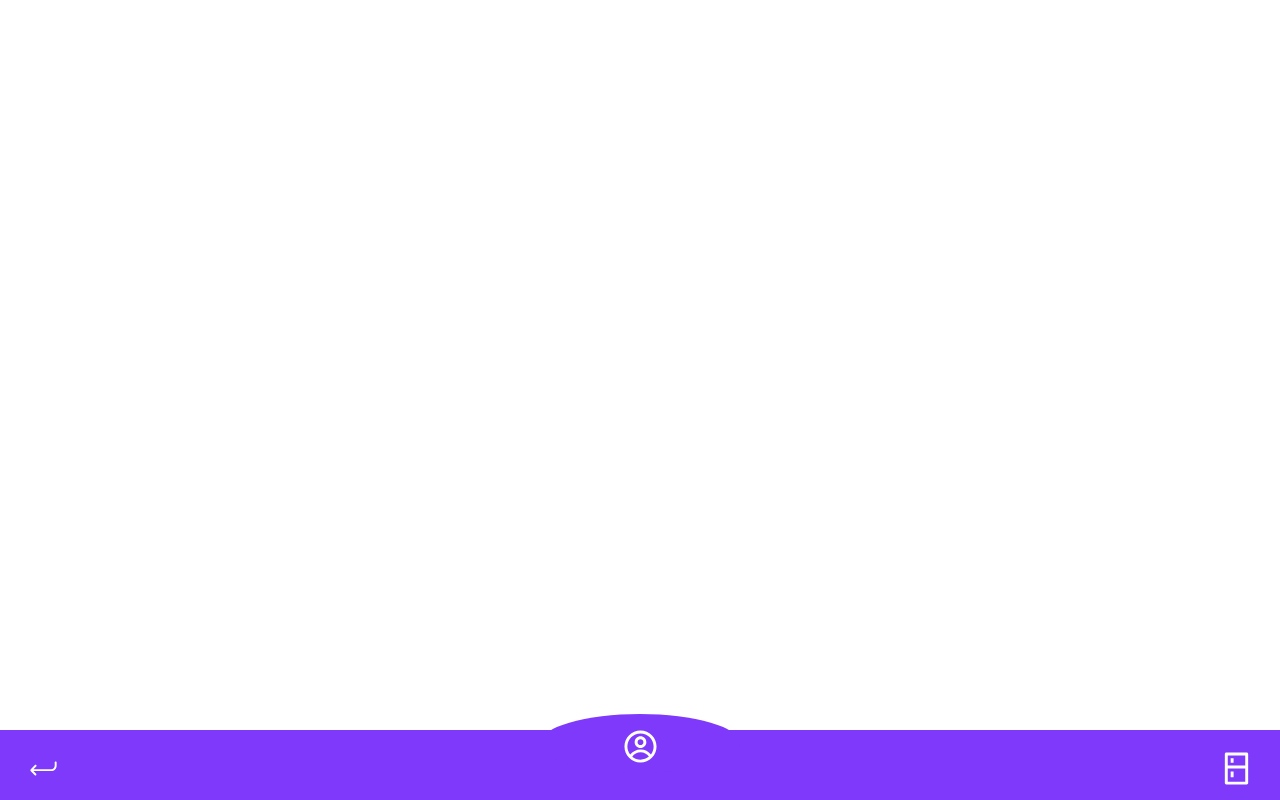
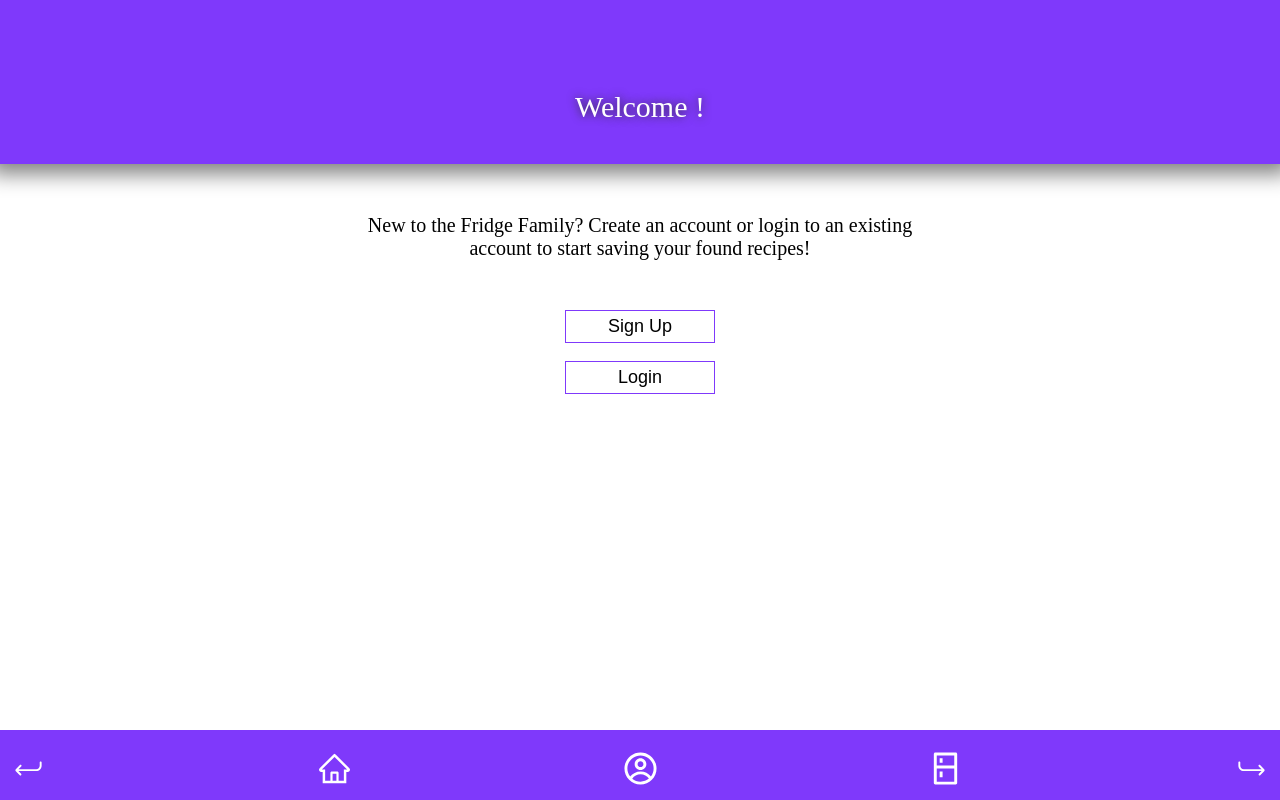
Before and after one commit to NicolasBeaulieuGagnon/Fridge-App, a React (Create React App) app in the folder client/: page / in a window 1280 px wide. Built offline with nearby package versions, Linux system fonts and the light colour scheme; a web font is replaced by a local one.

Commit message:
added little homepage

```diff
--- a/client/src/App.js
+++ b/client/src/App.js
@@ -8,6 +8,7 @@ import Login from "./pages/Login";
 import Recipe from "./pages/Recipe";
 import Footer from "./pages/Footer";
 import Profile from "./pages/Profile";
+import Homepage from "./pages/Homepage";
 
 const App = () => {
   return (
@@ -15,6 +16,9 @@ const App = () => {
       <GlobalStyle />
       <Router>
         <Switch>
+          <Route exact path="/">
+            <Homepage />
+          </Route>
           <Route exact path="/signup">
             <Signup />
           </Route>
--- a/client/src/components/recipe/IngredientButton.js
+++ b/client/src/components/recipe/IngredientButton.js
@@ -38,11 +38,13 @@ const IngredientItemButton = styled.button`
   cursor: pointer;
   outline: none;
   border-radius: 5px;
-  width: 340px;
+  width: 270px;
   margin: 5px 0px;
   transition: 0.1s ease-in-out;
   transform: ${(props) =>
-    props.hasItem === true ? `translate(-35%) scale(.9)` : `scale(1)`};
+    props.hasItem === true
+      ? `translate(-35%) scale(.9)`
+      : ` translate(-20%) scale(1)`};
   &:hover {
     opacity: 0.8;
   }
@@ -50,7 +52,5 @@ const IngredientItemButton = styled.button`
     transform: scale(0.9);
   }
 `;
-const IngredientItem = styled.li`
-  background: transparent;
-`;
+
 const SubText = styled.span``;
--- a/client/src/pages/Footer.js
+++ b/client/src/pages/Footer.js
@@ -4,8 +4,9 @@ import { useHistory } from "react-router-dom";
 
 import NotStyledButton from "../buttons/NoStyledButton";
 import { CgProfile } from "react-icons/cg";
-import { IoIosReturnLeft, IoReturnDownForwardOutline } from "react-icons/io";
+import { IoIosReturnLeft, IoIosReturnRight } from "react-icons/io";
 import { RiFridgeLine } from "react-icons/ri";
+import { AiOutlineHome } from "react-icons/ai";
 
 const Footer = () => {
   const history = useHistory();
@@ -15,13 +16,19 @@ const Footer = () => {
       <Button onClick={() => history.goBack()}>
         <IoIosReturnLeft />
       </Button>
-
-      <MiddleButton onClick={() => history.push("/profile")}>
+      <Button onClick={() => history.push("/")}>
+        <AiOutlineHome />
+      </Button>
+      <Button onClick={() => history.push("/profile")}>
         <CgProfile />
-      </MiddleButton>
+      </Button>
 
       <Button onClick={() => history.push("/fridge")}>
         <RiFridgeLine />
+      </Button>
+
+      <Button onClick={() => history.goForward()}>
+        <IoIosReturnRight />
       </Button>
     </Wrapper>
   );
@@ -43,8 +50,8 @@ const Button = styled(NotStyledButton)`
   color: white;
   font-size: 35px;
   padding-top: 15px;
-  margin-left: 20px;
-  margin-right: 20px;
+  margin-left: 5px;
+  margin-right: 5px;
 `;
 
 const MiddleButton = styled(NotStyledButton)`
--- /dev/null
+++ b/client/src/pages/Homepage.js
@@ -0,0 +1,86 @@
+import React, { useContext } from "react";
+import { useHistory } from "react-router";
+import styled from "styled-components";
+
+import { UserContext } from "../components/contexts/UserContext";
+import fridgeIcon from "../assets/fridgeIcon.png";
+import NotStyledButton from "../buttons/NoStyledButton";
+
+const Homepage = () => {
+  const { user } = useContext(UserContext);
+
+  const history = useHistory();
+  console.log(user);
+  return (
+    <>
+      <Wrapper>
+        <Title>Welcome {user.userName} !</Title>
+        {user.userName ? (
+          <div></div>
+        ) : (
+          <SignInWrapper>
+            New to the Fridge Family? Create an account or login to an existing
+            account to start saving your found recipes!
+            <Button
+              onClick={() => history.push("/signup")}
+              style={{ marginTop: "50px" }}
+            >
+              Sign Up
+            </Button>
+            <Button onClick={() => history.push("/login")}>Login</Button>
+          </SignInWrapper>
+        )}
+      </Wrapper>
+    </>
+  );
+};
+
+const SignInWrapper = styled.div`
+  display: flex;
+  flex-direction: column;
+  justify-content: center;
+  align-items: center;
+  font-size: 20px;
+  text-align: center;
+  margin: 50px 10% 0;
+  max-width: 600px;
+`;
+const Button = styled(NotStyledButton)`
+  border: 1px solid var(--app-bg-color-theme);
+  font-size: 18px;
+  width: 150px;
+  padding: 5px 20px;
+  margin: 9px;
+  transition: background 0.4s ease-in-out, color 0.4s ease-in-out,
+    transform 0.2s ease-in-out;
+
+  &:hover {
+    background: var(--app-bg-color-theme);
+    color: white;
+  }
+  &:active {
+    transform: scale(0.9);
+  }
+`;
+
+const Wrapper = styled.div`
+  display: flex;
+  flex-direction: column;
+  align-items: center;
+`;
+
+const Title = styled.div`
+  background: var(--app-bg-color-theme);
+  color: white;
+  width: 100vw;
+  display: flex;
+  flex-direction: column;
+  justify-content: center;
+  align-items: center;
+  padding-top: 7%;
+  padding-bottom: 40px;
+  font-size: 30px;
+  text-shadow: 0 0 10px rgb(46, 45, 46);
+  box-shadow: 0 0 20px 10px grey;
+`;
+export default Homepage;
--- a/client/src/pages/SignUp.js
+++ b/client/src/pages/SignUp.js
@@ -67,8 +67,8 @@ const Signup = () => {
       })
         .then((res) =>
           res.json().then((data) => {
-            localStorage.setItem("userLoggedIn", true);
-            localStorage.setItem("loggedInUserId", data.data._id);
+            localStorage.setItem("fridgeUser", true);
+            localStorage.setItem("fridgeUserId", data.data._id);
 
             setUser(data.data);
           })
```
Also changed, not shown: client/src/assets/fridgeIcon.png (added).
